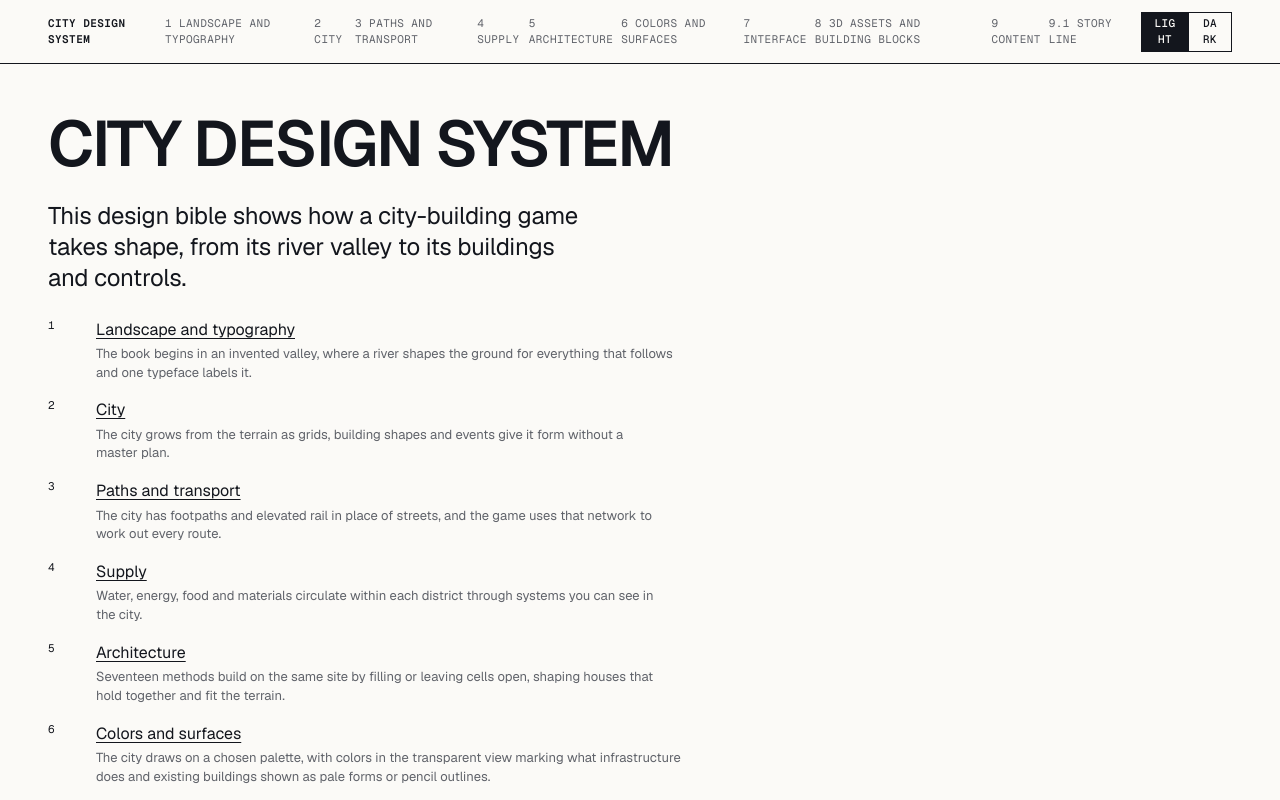
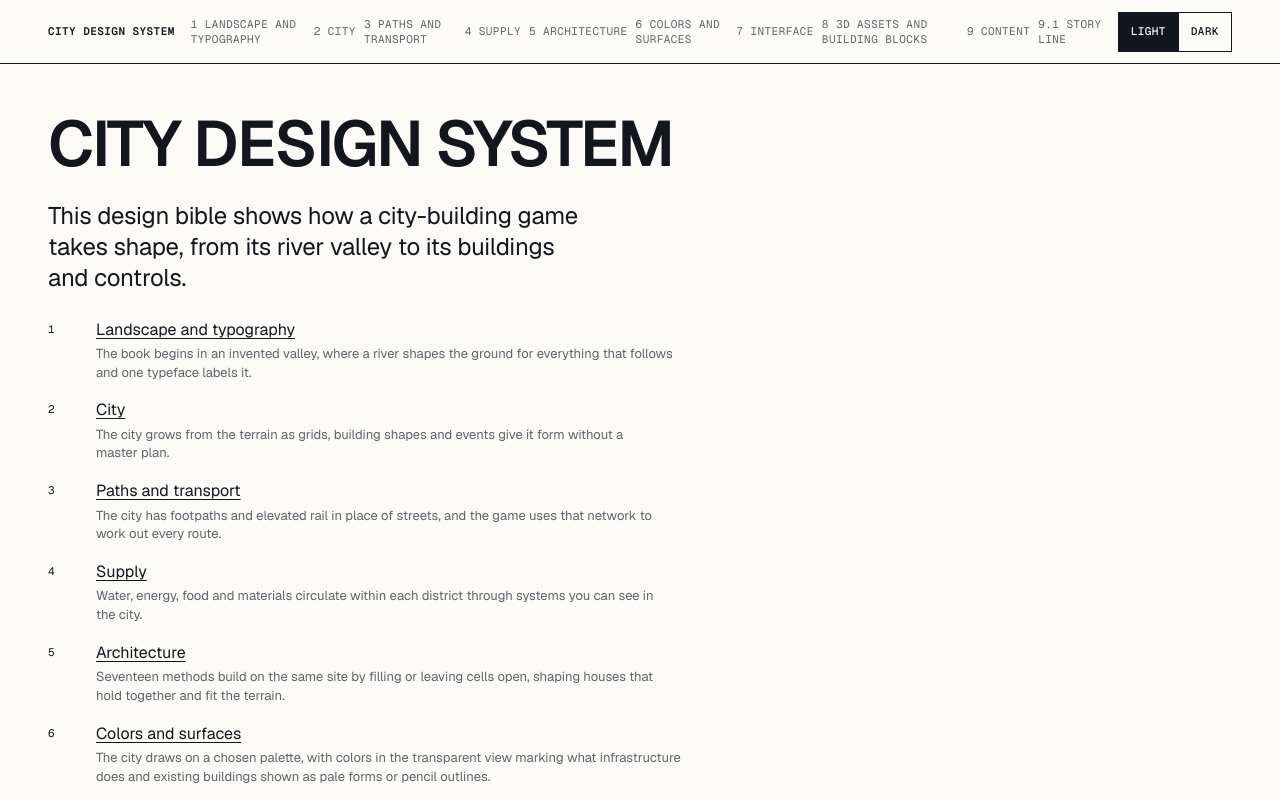
Before and after one commit to dweigend/city-design-system, a SvelteKit app: page / in a window 1280 px wide. Shown: the top 800 px of the page. Built offline with nearby package versions, Linux system fonts and the light colour scheme.

Commit message:
Refine the header at narrow widths

```diff
--- a/src/app.css
+++ b/src/app.css
@@ -231,6 +231,9 @@
 		padding-block: 0;
 	}
 	.site-brand { margin-inline-end: auto; font-weight: 600; text-decoration: none; }
+	.site-bar .control-segments { flex: none; white-space: nowrap; }
+	.site-chapters { min-inline-size: 0; }
+	.site-chapters a { line-height: 1.3; }
 	.site-chapters-menu { display: none; }
 	.chapter-links { display: flex; align-items: center; gap: var(--space-2); }
 	.chapter-links a {
@@ -257,7 +260,11 @@
 		padding-inline-start: var(--space-12);
 	}
 	.contents a { position: relative; justify-self: start; }
-	.contents .data { position: absolute; inset-inline-start: calc(-1 * var(--space-12)); }
+	.contents .data {
+		position: absolute;
+		inset-block-start: var(--space-1);
+		inset-inline-start: calc(-1 * var(--space-12));
+	}
 	.skip-link {
 		position: absolute;
 		inset: var(--space-1) auto auto var(--space-4);
@@ -266,6 +273,14 @@
 		background: var(--paper);
 	}
 	.skip-link:not(:focus) { clip-path: inset(50%); }
+	@media (min-width: 960px) { .site-brand { flex: none; } }
+	@media (960px <= width <= 1240px) {
+		.site-chapters .chapter-links {
+			display: grid;
+			grid-template-columns: repeat(5, auto);
+			gap: var(--space-1) var(--space-2);
+		}
+	}
 	@media (width < 960px) {
 		.site-chapters { display: none; }
 		.site-chapters-menu { display: block; }
--- a/src/lib/ui/popover/Popover.svelte
+++ b/src/lib/ui/popover/Popover.svelte
@@ -25,6 +25,7 @@
 			class="control-popup control-popover"
 			align="start"
 			sideOffset={4}
+			collisionPadding={16}
 			role="dialog"
 			aria-label={label}
 		>
--- a/src/routes/+page.server.ts
+++ b/src/routes/+page.server.ts
@@ -1,14 +1,16 @@
 import { chapters } from './chapters';
 
-const chapterLeads = import.meta.glob<string>('./*/+page.svelte', { eager: true, import: 'lead' });
+const chapterPages = import.meta.glob<{ lead?: string }>('./*/+page.svelte');
 
 /** Deliver each chapter's own lead sentence to the contents page. */
-export function load() {
-	const entries = chapters.map(({ slug }) => {
-		const lead = chapterLeads['.' + slug + '/+page.svelte'];
-		if (!lead) throw new Error('Missing lead for ' + slug);
-		return [slug, lead] as const;
-	});
+export async function load() {
+	const entries = await Promise.all(
+		chapters.map(async ({ slug }) => {
+			const page = await chapterPages['.' + slug + '/+page.svelte']?.();
+			if (!page?.lead) throw new Error('Missing lead for ' + slug);
+			return [slug, page.lead] as const;
+		})
+	);
 
 	return { leads: Object.fromEntries(entries) };
 }
--- a/src/routes/ChapterLinks.svelte
+++ b/src/routes/ChapterLinks.svelte
@@ -14,8 +14,7 @@
 			aria-current={page.route.id === slug ? 'page' : undefined}
 			onclick={onnavigate}
 		>
-			<span>{number}</span>
-			{title}
+			{number}&nbsp;{title}
 		</a>
 	{/each}
 </nav>
```
